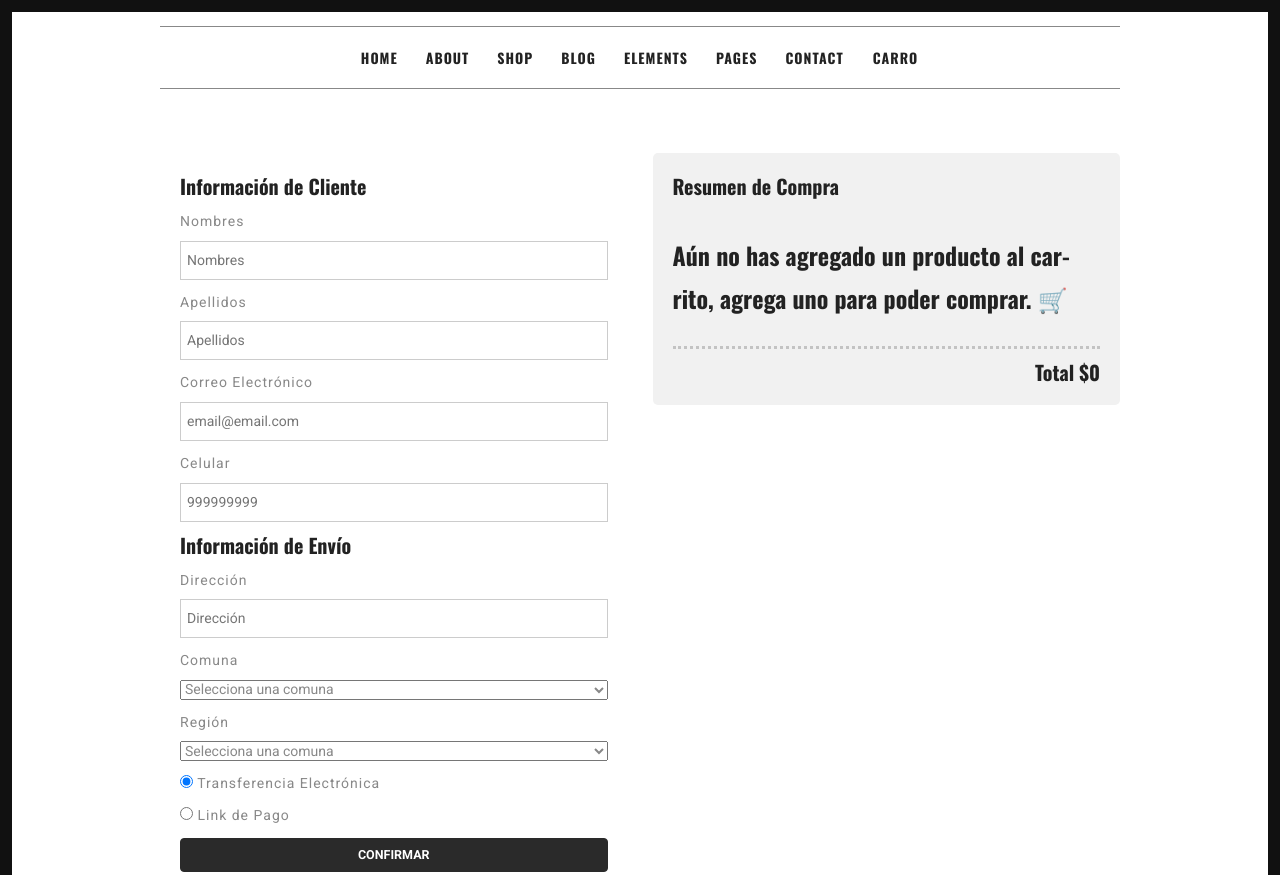
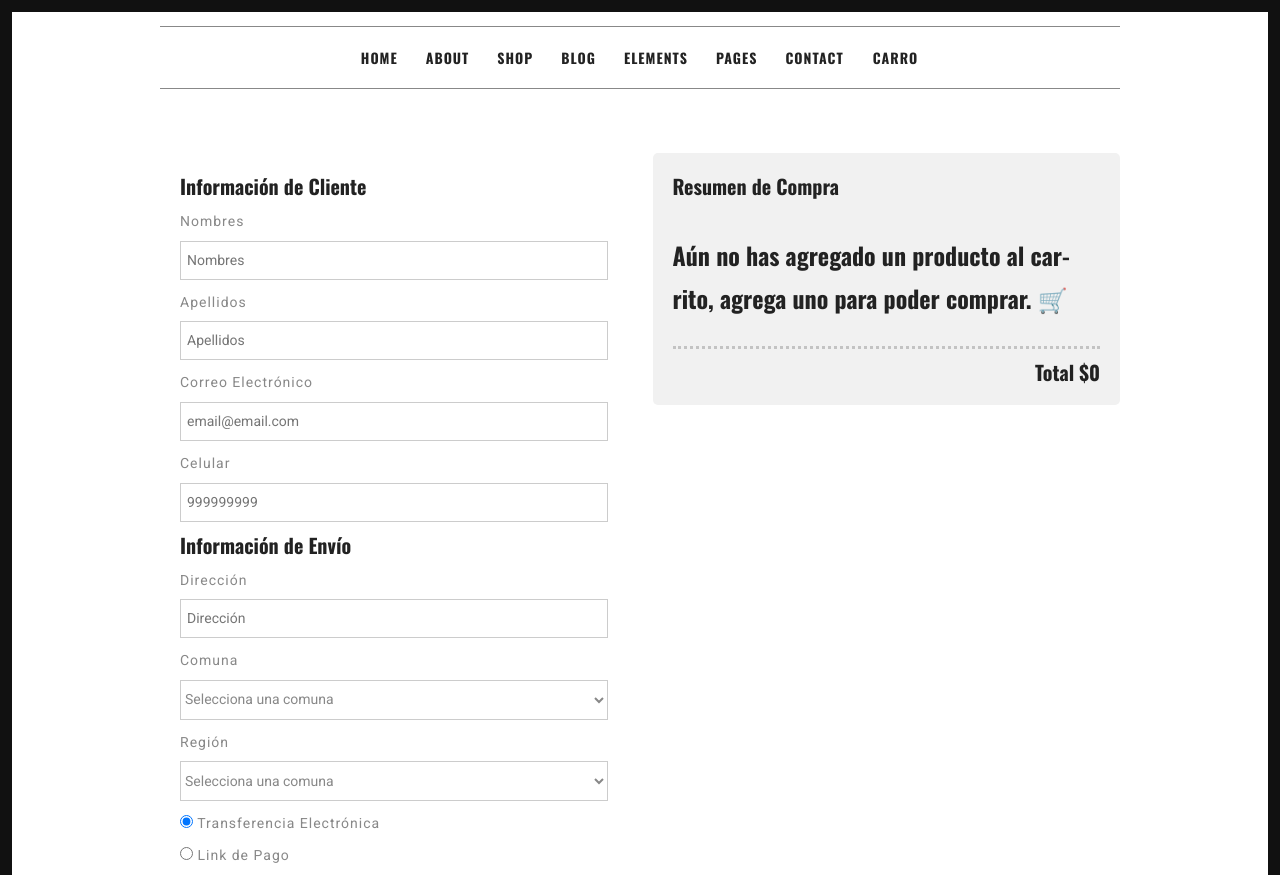
Before and after one commit to wherreral/paraCris, a website: page HTML-Moschino1.0.0/checkout.html in a window 1280 px wide. Shown: the top 875 px of the page. Drawn offline with nearby package versions, Linux system fonts and the light colour scheme; files whose address does not match are found by name; a web font is replaced by a local one.

Commit message:
update form select style

```diff
--- a/public/css/checkout-page.css
+++ b/public/css/checkout-page.css
@@ -28,6 +28,12 @@
   display: flex;
   flex-direction: column;
   row-gap: 0.625rem;
+}
+
+.checkout-page__form-select {
+  height: 40px;
+  background: #fff;
+  border: 1px solid #ccc;
 }
 
 .checkout-page__form-submit {
```
